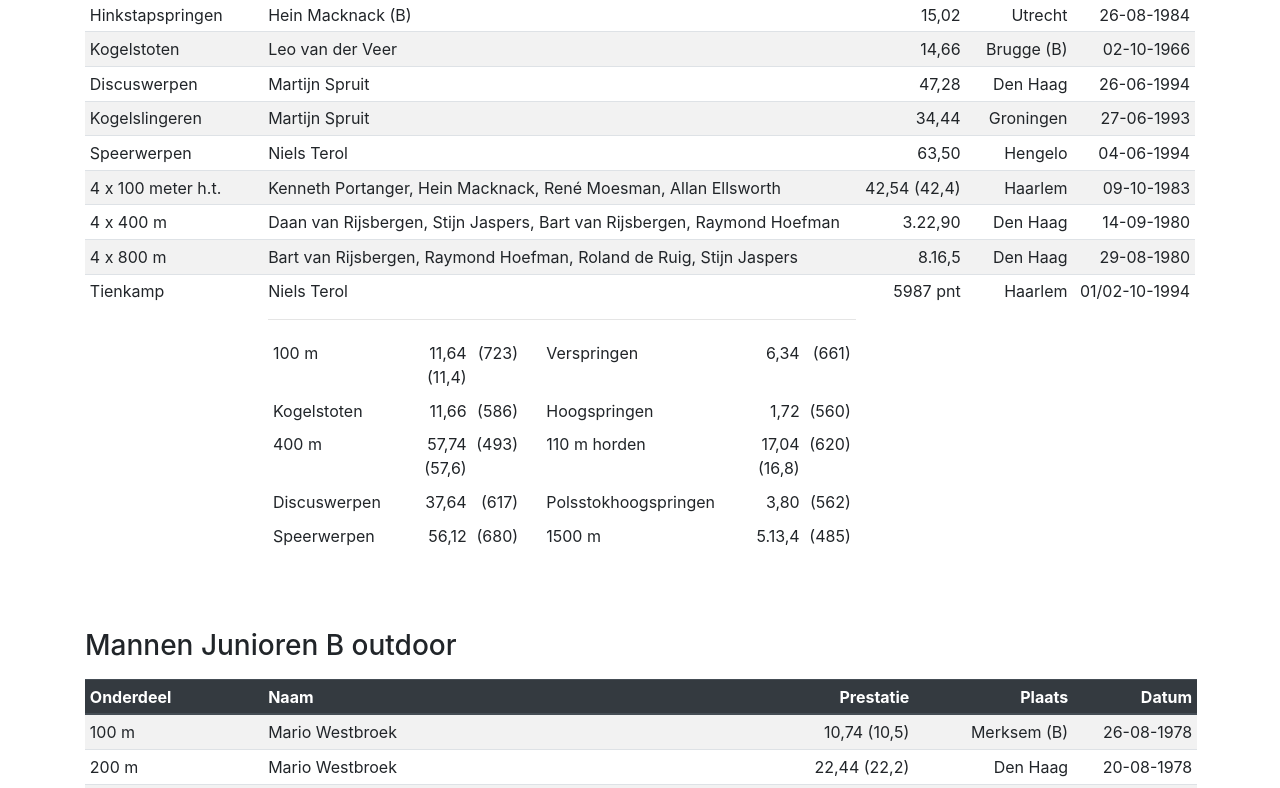
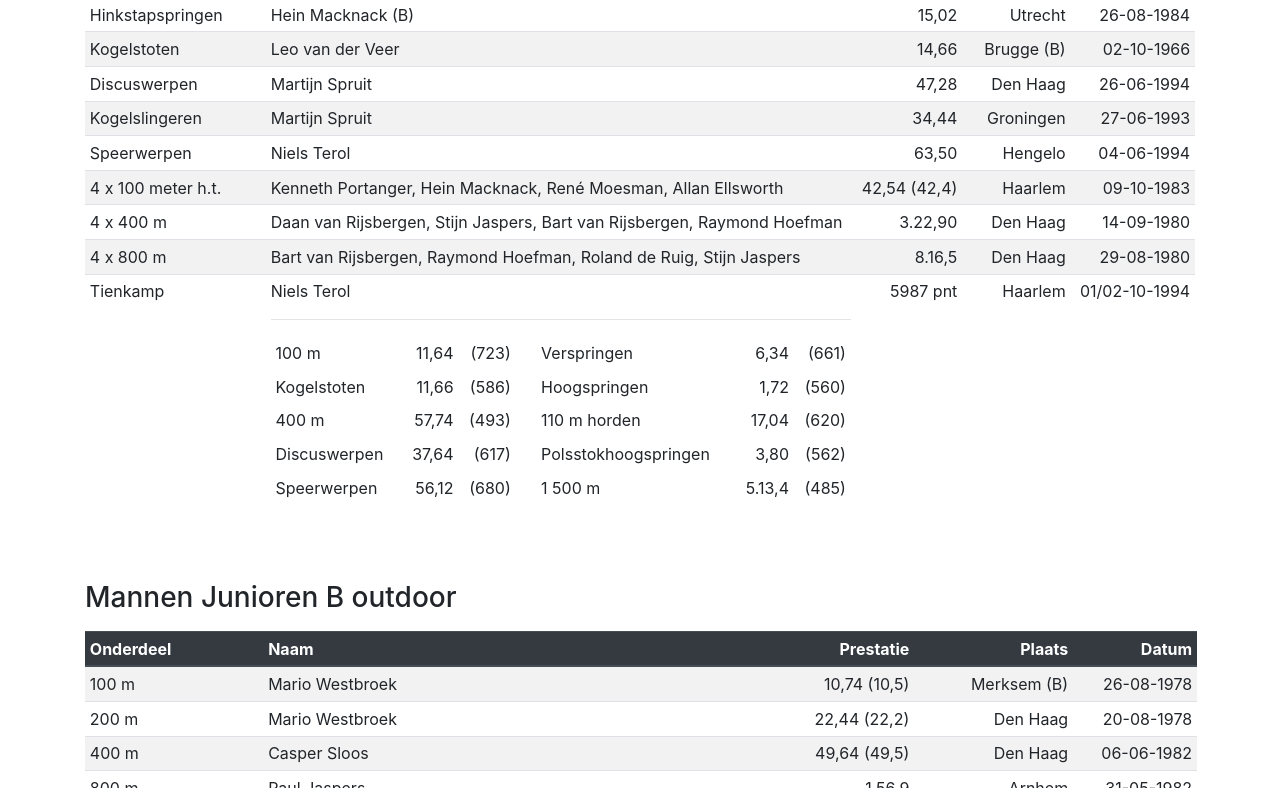
Before and after one commit to Voles/avhaarlem-ranglijsten, a React (Create React App) app: page / in a window 1280 px wide. Shown: the part 11212-12000 px from the top of the page. Built offline with nearby package versions, Linux system fonts and the light colour scheme.

Commit message:
Verwijder handgeklokte tijden

```diff
--- a/src/resultaten/mannen-outdoor/junioren-a.js
+++ b/src/resultaten/mannen-outdoor/junioren-a.js
@@ -214,7 +214,7 @@ export default [
       "prestatie": [
         {
           "onderdeel": HONDERD_METER,
-          "prestatie": "11,64 (11,4)",
+          "prestatie": "11,64",
           "punten": "(723)"
         },
         {
@@ -233,13 +233,13 @@ export default [
           "punten": "(560)"
         },
         {
-          "onderdeel": "400 m",
-          "prestatie": "57,74 (57,6)",
+          "onderdeel": VIERHONDERD_METER,
+          "prestatie": "57,74",
           "punten": "(493)"
         },
         {
           "onderdeel": HONDERDENTIEN_METER_HORDEN,
-          "prestatie": "17,04 (16,8)",
+          "prestatie": "17,04",
           "punten": "(620)"
         },
         {
@@ -258,7 +258,7 @@ export default [
           "punten": "(680)"
         },
         {
-          "onderdeel": "1500 m",
+          "onderdeel": DUIZENDVIJFHONDERD_METER,
           "prestatie": "5.13,4",
           "punten": "(485)"
         },
```
